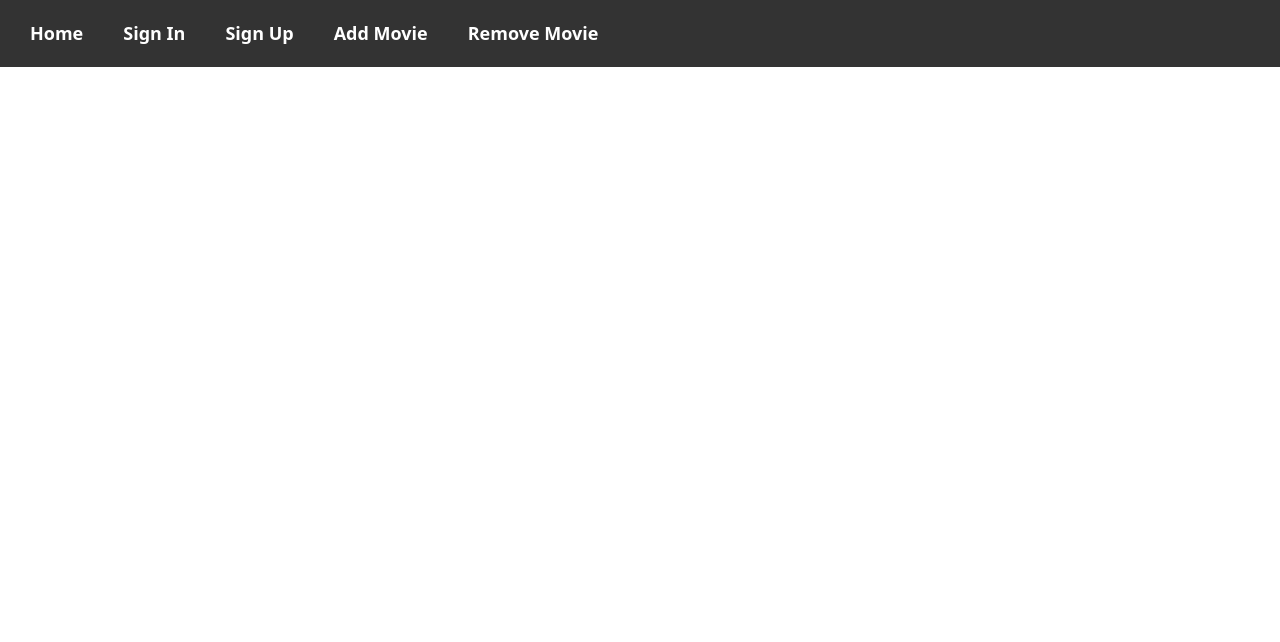
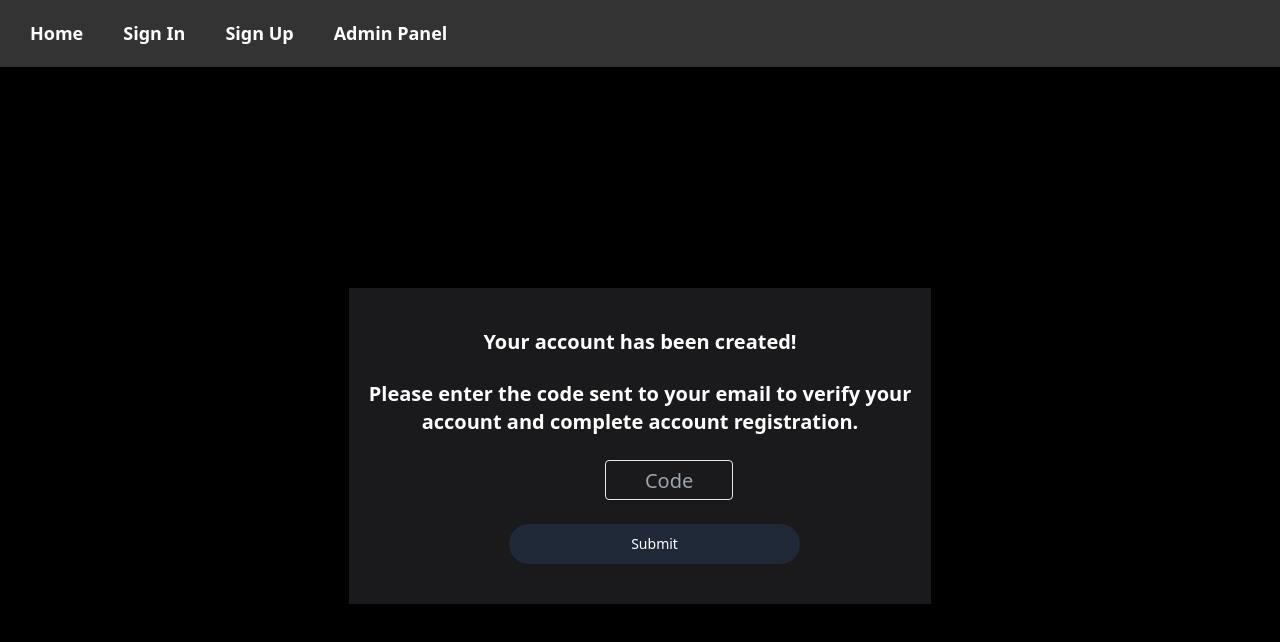
Before and after one commit to MattMorris247/B6TermProject, a React (Create React App) app: page /registrationconfirmation in a window 1280 px wide. Shown: the top 642 px of the page. Built offline with nearby package versions, Linux system fonts and the light colour scheme.

Commit message:
registration confirmation

```diff
--- a/src/App.js
+++ b/src/App.js
@@ -6,6 +6,8 @@ import Home from "./components/Home";
 import NavBar from "./components/NavBar";
 import AddMovie from "./components/AddMovie";
 import RemoveMovie from "./components/RemoveMovie";
+import RegistrationConfirmation from "./components/RegistrationConfirmation";
+import AdminPanel from "./components/AdminPanel";
 
 function App() {
   return (
@@ -17,6 +19,8 @@ function App() {
         <Route path='/signup' element={<Signup/>}/>
         <Route path='/addmovie' element={<AddMovie/>}/>
         <Route path='/removemovie' element={<RemoveMovie/>}/>
+        <Route path='/registrationconfirmation' element={<RegistrationConfirmation/>}/>
+        <Route path='/adminpanel' element={<AdminPanel/>}/>
       </Routes>
     </div>
   );
--- /dev/null
+++ b/src/components/AdminPanel.jsx
@@ -0,0 +1,12 @@
+import React from 'react'
+import NavBar from './NavBar'
+
+const AdminPanel = () => {
+  return (
+	<div>
+		AdminPanel
+	</div>
+  )
+}
+
+export default AdminPanel
--- a/src/components/Home.jsx
+++ b/src/components/Home.jsx
@@ -25,6 +25,7 @@ const comingSoonData = [
 ];
 
 const Home = () => {
+
   const [searchQuery, setSearchQuery] = useState('');
 
   const renderMovieCards = (movies, wrapperClass) => {
@@ -44,7 +45,7 @@ const Home = () => {
             <img src={movie.posterUrl} alt="Movie Poster" class="w-200 h-300" />
             <h2 className="h2-home">{movie.title}</h2>
             <div className='button-wrapper'>
-              {movie.bookUrl && <button class="bg-white" onClick={() => window.open(movie.bookUrl)}>Book Now</button>}
+              {movie.bookUrl && <button class="bg-white">Book Now</button>}
               <button class="bg-white"  onClick={() => window.open(movie.trailerUrl)}>Trailer</button>
             </div>
           </div>
--- a/src/components/NavBar.jsx
+++ b/src/components/NavBar.jsx
@@ -9,8 +9,7 @@ function NavBar() {
         <li><Link to="/">Home</Link></li>
         <li><Link to="/signin">Sign In</Link></li>
         <li><Link to="/signup">Sign Up</Link></li>
-		<li><Link to="/addmovie">Add Movie</Link></li>
-		<li><Link to="/removemovie">Remove Movie</Link></li>
+        <li><Link to="/adminpanel">Admin Panel</Link></li>
       </ul>
     </nav>
   );
--- /dev/null
+++ b/src/components/RegistrationConfirmation.jsx
@@ -0,0 +1,33 @@
+import React from 'react'
+import '../cssfiles/RegistrationConfirmation.css';
+
+const RegistrationConfirmation = () => {
+  return (
+    <div className="registration-container">
+      <div className="registration-row">
+        <div className="registration-column-side"></div>
+        <div className="registration-column-main">
+          <div className="registration-column-row"></div>
+          <h1 class="text-white font-bold text-xl text-center mt-10">Your account has been created!</h1>
+          <br/>
+          <h1 class="text-white font-bold text-xl text-center">Please enter the code sent to your email to verify your account and complete account registration.</h1>
+          <br/>
+          <input class="shadow appearance-none border rounded text-white text-center w-32 h-10 text-xl ml-64"
+          id="submitcode"
+          type="text"
+          placeholder="Code"
+          />
+          <br/>
+          <button type="button"
+          class="text-white bg-gray-800 w-6/12 ml-40 hover:bg-gray-900 focus:outline-none focus:ring-4 focus:ring-gray-300 font-medium rounded-full text-sm px-5 py-2.5 mr-2 mb-10 dark:bg-gray-800 dark:hover:bg-gray-700 dark:focus:ring-gray-700 dark:border-gray-700">
+            Submit
+          </button>
+          <div className="registration-column-row"></div>
+        </div>
+        <div className="registration-column-side"></div>
+      </div>
+    </div>
+  )
+}
+
+export default RegistrationConfirmation
--- a/src/components/Signup.jsx
+++ b/src/components/Signup.jsx
@@ -1,5 +1,6 @@
 import React from 'react'
 import '../cssfiles/Signup.css';
+import { Link } from 'react-router-dom';
 
 const Signup = () => {
   return (
@@ -112,7 +113,8 @@ const Signup = () => {
                 <br/>
                 <button type="button"
                 class="text-white bg-gray-800 w-32 ml-64 hover:bg-gray-900 focus:outline-none focus:ring-4 focus:ring-gray-300 font-medium rounded-full text-sm px-5 py-2.5 mr-2 mb-2 dark:bg-gray-800 dark:hover:bg-gray-700 dark:focus:ring-gray-700 dark:border-gray-700">
-                    Submit Form
+                    <Link to='/registrationconfirmation'>Submit Form
+                    </Link>
                 </button>
 
                 <div className="column-row"></div>
--- /dev/null
+++ b/src/cssfiles/RegistrationConfirmation.css
@@ -0,0 +1,38 @@
+.registration-row {
+    display: flex;
+    flex-direction: row;
+    flex-wrap: wrap;
+    width: 100%;
+  }
+
+  .registration-column-row {
+    display: flex;
+    flex-direction: row;
+    flex-wrap: wrap;
+    width: 100%;
+    height: 221px;
+    background-color: black;
+  }
+
+  .registration-column-side {
+    display: flex;
+    flex-direction: column;
+    flex-basis: 100%;
+    flex: .6;
+    background-color: black;
+  }
+  .registration-column-main {
+    display: flex;
+    flex-direction: column;
+    flex-basis: 100%;
+    flex: 1;
+	background-color: #1a1a1d;
+  }
+
+  .registration-container {
+    margin: 0px;
+  }
+
+  input {
+    background-color: #1a1a1d;
+  }
```
